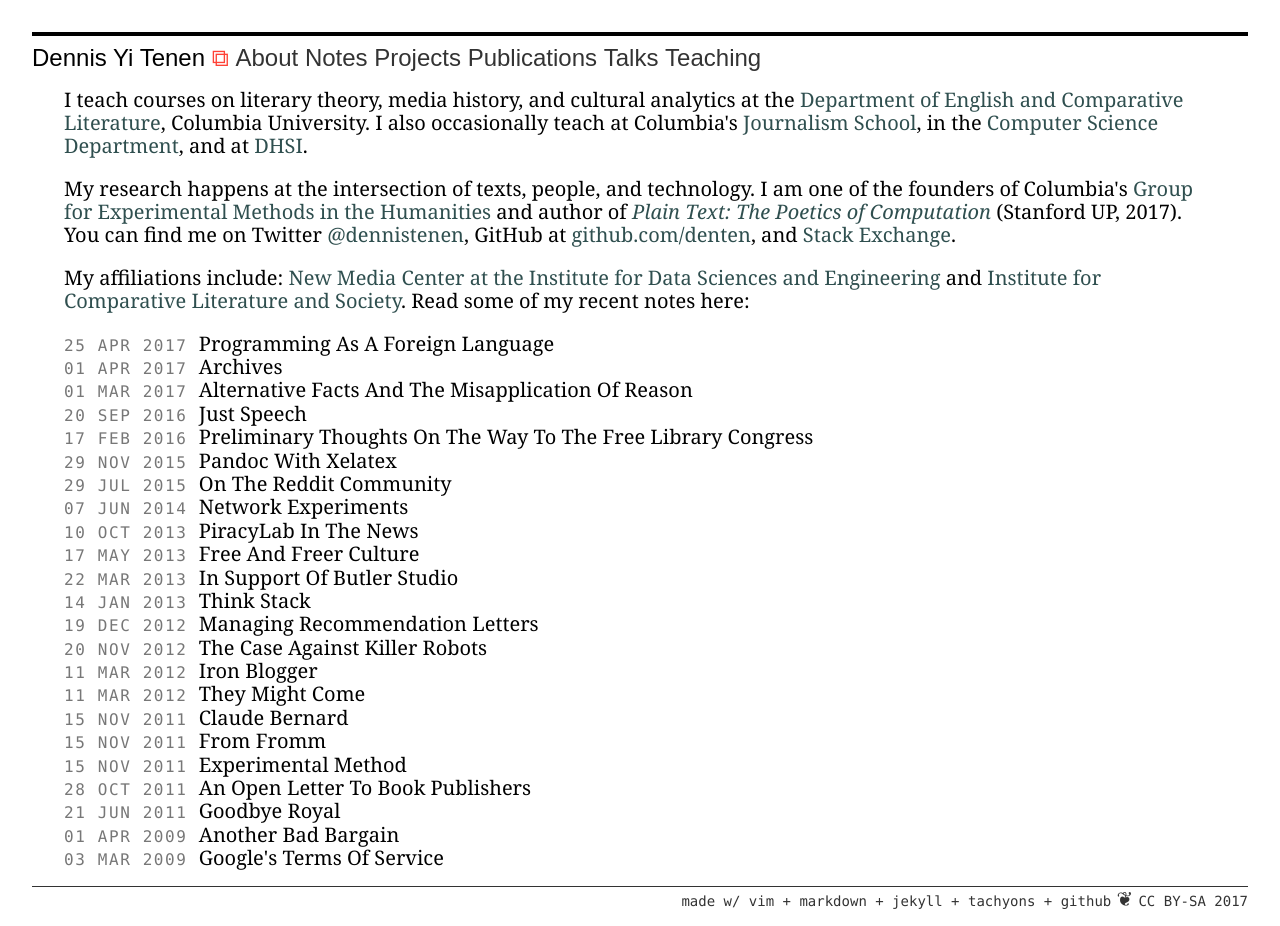
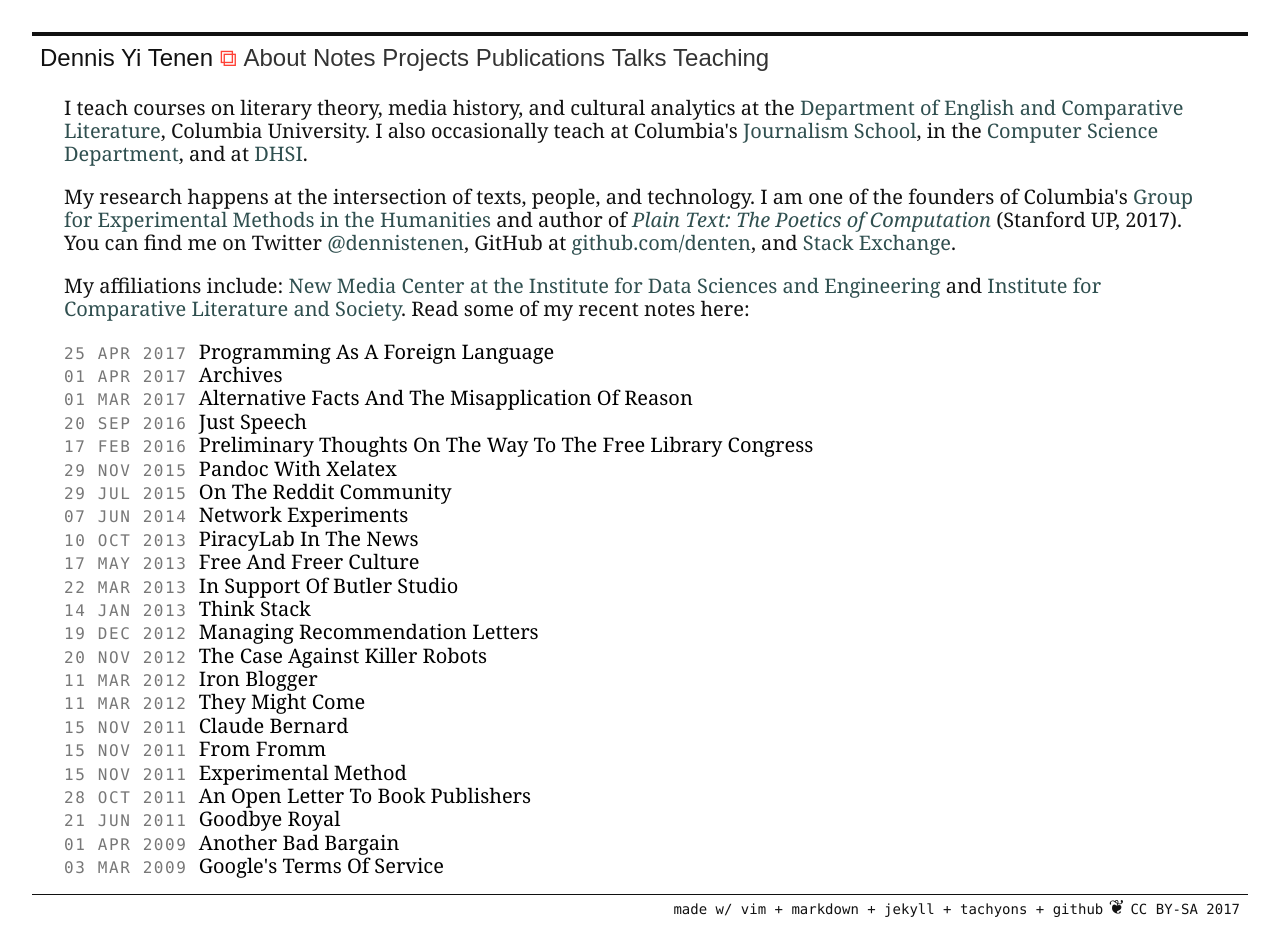
Before and after one commit to denten/denten.github.io, a Jekyll site: the page built from index.html, in a window 1280 px wide. Built offline with Jekyll 4.4.1, drawn with Linux system fonts in a browser that asks for light colours; nearby versions of some CDN libraries; some web fonts are replaced; library files that are not in the unit come from our copies; the list of posts is cut into pages by our own code.

Commit message:
some light pixel pushing

```diff
--- a/_includes/footer.html
+++ b/_includes/footer.html
@@ -1,4 +1,4 @@
-<div class="fl w-100 tr bt dark-gray">
+<div class="fl w-100 tr bt pb2 ph2 near-black">
     <code class="f6">made w/ vim + markdown + jekyll + tachyons + github</code>
     ❦ <code class="f6">CC BY-SA {{ site.time | date: '%Y' }}</code>
 </div>
--- a/_includes/head.html
+++ b/_includes/head.html
@@ -13,6 +13,9 @@
   <!-- Canonical URL -->
   <link rel="canonical" href="{{ page.url }}" />
 
+  <!-- Fonts -->
+  <link href='http://fonts.googleapis.com/css?family=Anaheim|Roboto' rel='stylesheet' type='text/css'>
+
   <title>
     {% if page.title == "Home" %}
       {{ site.title }} &middot; {{ site.tagline }}
@@ -26,8 +29,8 @@
 
 </head>
 
-<body class="pa4-l normal mw9 center ph3-ns athelas f4 normal">
-    <div class="f3 fw4 mt0 pt2 bt bw2 mb3 system-sans-serif">
+<body class="pa4-l normal mw9 center ph3-ns athelas f4 fw1 normal near-black">
+    <div class="f3 fw4 mt0 pt2 pb2 ph2 bt bw2 mb3 system-sans-serif">
         Dennis Yi Tenen
         {% if page.title %}
         <a href="{{ site.url }}" class="black no-underline">⧉</a>
```
